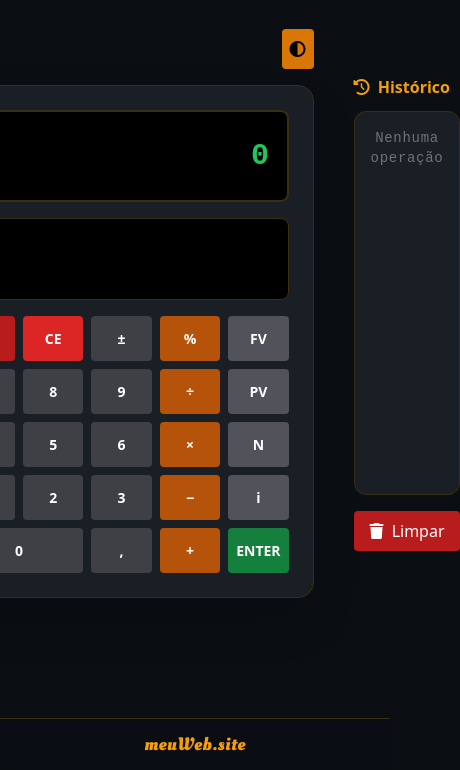
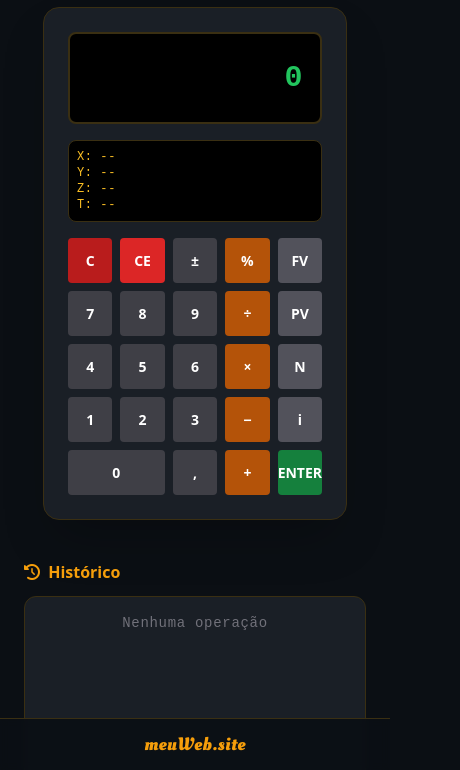
Before and after one commit to meuWeb-site/hp12c, a plain HTML site: page index.html in a window 390 px wide. Shown: the part 73-843 px from the top of the page, 460 px wide, since content can reach past the window. Drawn offline with nearby package versions, Linux system fonts and the light colour scheme.

Commit message:
:heavy_plus_sign: Hp12c CM: Responsivo

```diff
--- a/index.html
+++ b/index.html
@@ -56,7 +56,7 @@
 </head>
 
 <body>
-    <div class="min-h-screen flex items-center justify-center gap-10 p-6 pb-24">
+    <div class="min-h-screen flex flex-col lg:flex-row items-center justify-center gap-10 p-6 pb-24">
 
         <!-- CALCULADORA -->
         <div>
@@ -70,7 +70,7 @@
             </div>
 
             <!-- CORPO -->
-            <div class="bg-[#1a1f26] p-6 rounded-2xl shadow-2xl w-96 border border-[#3a2f12]">
+            <div class="bg-[#1a1f26] p-6 rounded-2xl shadow-2xl w-full max-w-sm border border-[#3a2f12]">
 
                 <!-- DISPLAY -->
                 <div class="bg-black border-2 border-[#3a2f12] rounded-lg p-4 mb-4">
@@ -129,7 +129,7 @@
         </div>
 
         <!-- HISTÓRICO -->
-        <div class="w-80">
+        <div class="w-full max-w-sm lg:w-80">
             <h2 class="text-amber-500 font-bold mb-3">
                 <i class="fas fa-history mr-1"></i> Histórico
             </h2>
```
Also changed, not shown: 1 other file.
